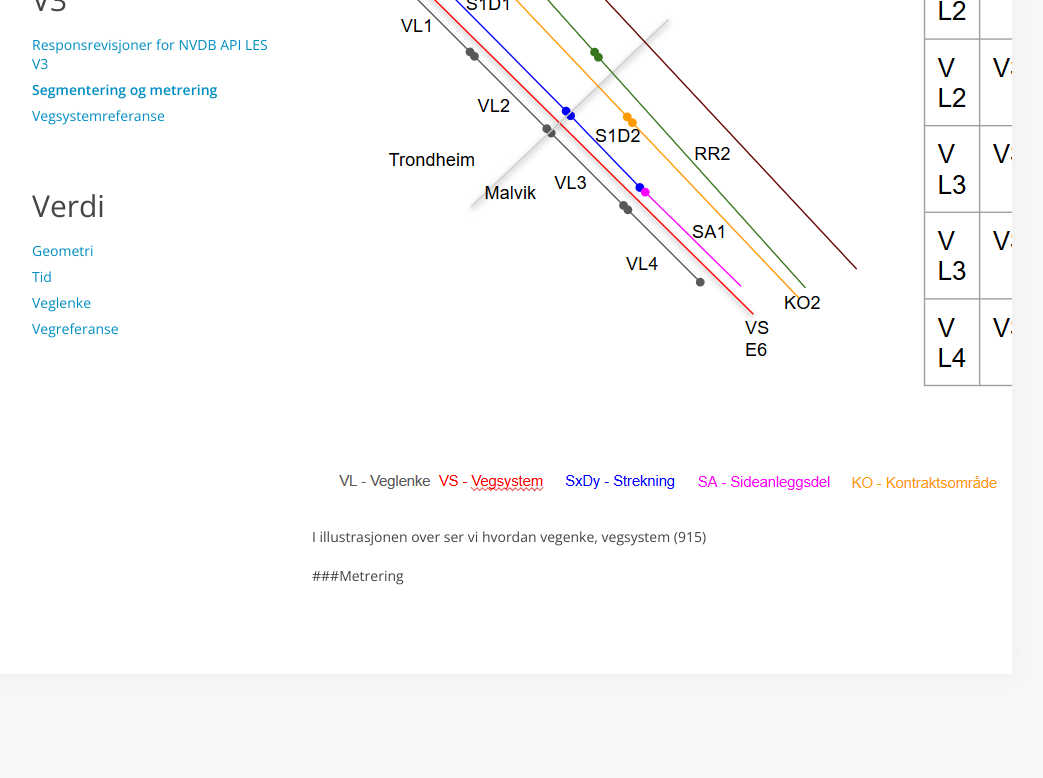
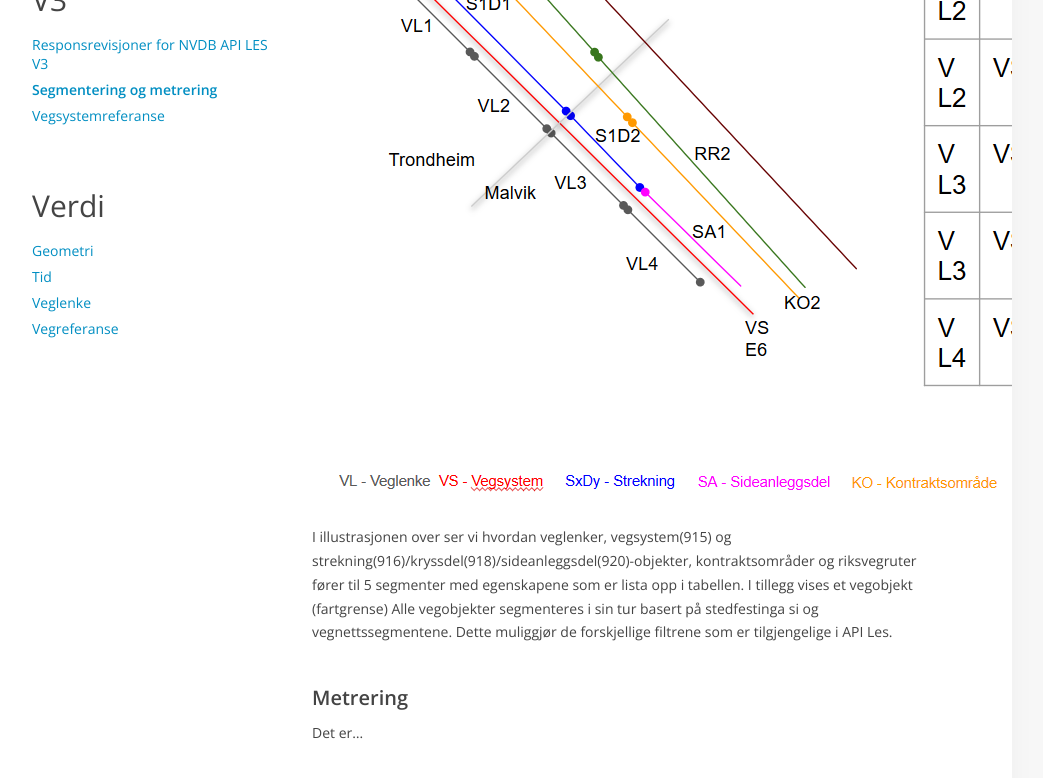
Before and after one commit to nvdb-vegdata/apidokumentasjon, a Jekyll site: the page built from v3/segmentering.md, in a window 1280 px wide and 900 px high, scrolled down 902 px. Shown: the top 778 px of the window, without its empty margins (153-1196 px from the left). Built offline with Jekyll 4.4.1, drawn with Linux system fonts in a browser that asks for light colours; our own code applies the rules of GitHub Pages for plain Markdown files; before the commit the page ends 1646 px from its top, so only the background shows below that.

Commit message:
Update segmentering.md

```diff
--- a/v3/segmentering.md
+++ b/v3/segmentering.md
@@ -7,6 +7,7 @@ Før NVDBIND begynner å lese inn vegnettet legger den alle objekttypene som inn
 
 ![alt text](https://github.com/nvdb-vegdata/apidokumentasjon/blob/master/assets/segmentering.png)
 
-I illustrasjonen over ser vi hvordan vegenke, vegsystem (915)
+I illustrasjonen over ser vi hvordan veglenker, vegsystem(915) og strekning(916)/kryssdel(918)/sideanleggsdel(920)-objekter, kontraktsområder og riksvegruter fører til 5 segmenter med egenskapene som er lista opp i tabellen. I tillegg vises et vegobjekt (fartgrense) Alle vegobjekter segmenteres i sin tur basert på stedfestinga si og vegnettssegmentene. Dette muliggjør de forskjellige filtrene som er tilgjengelige i API Les.
 
-###Metrering
+### Metrering
+Det er...
```
